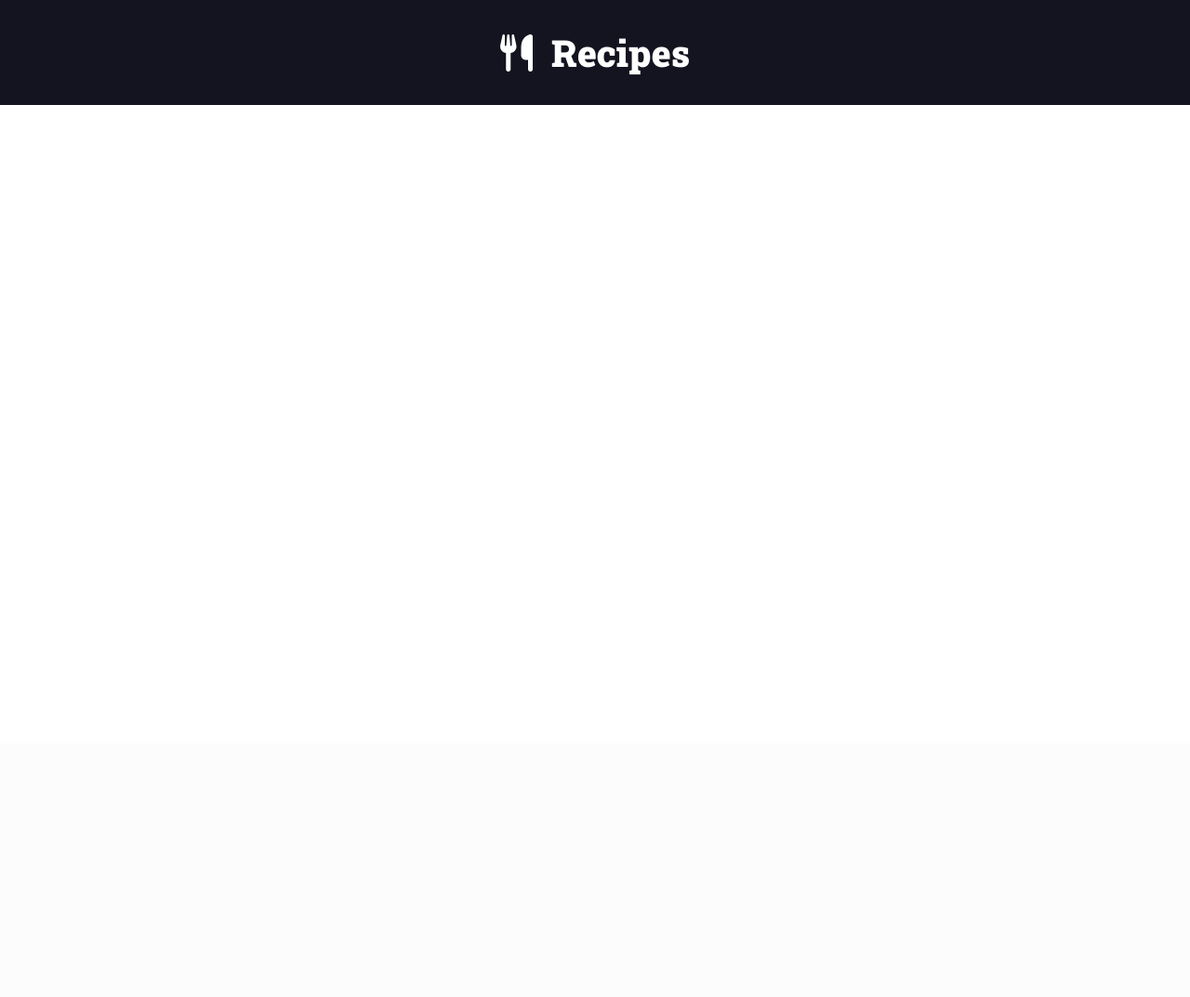
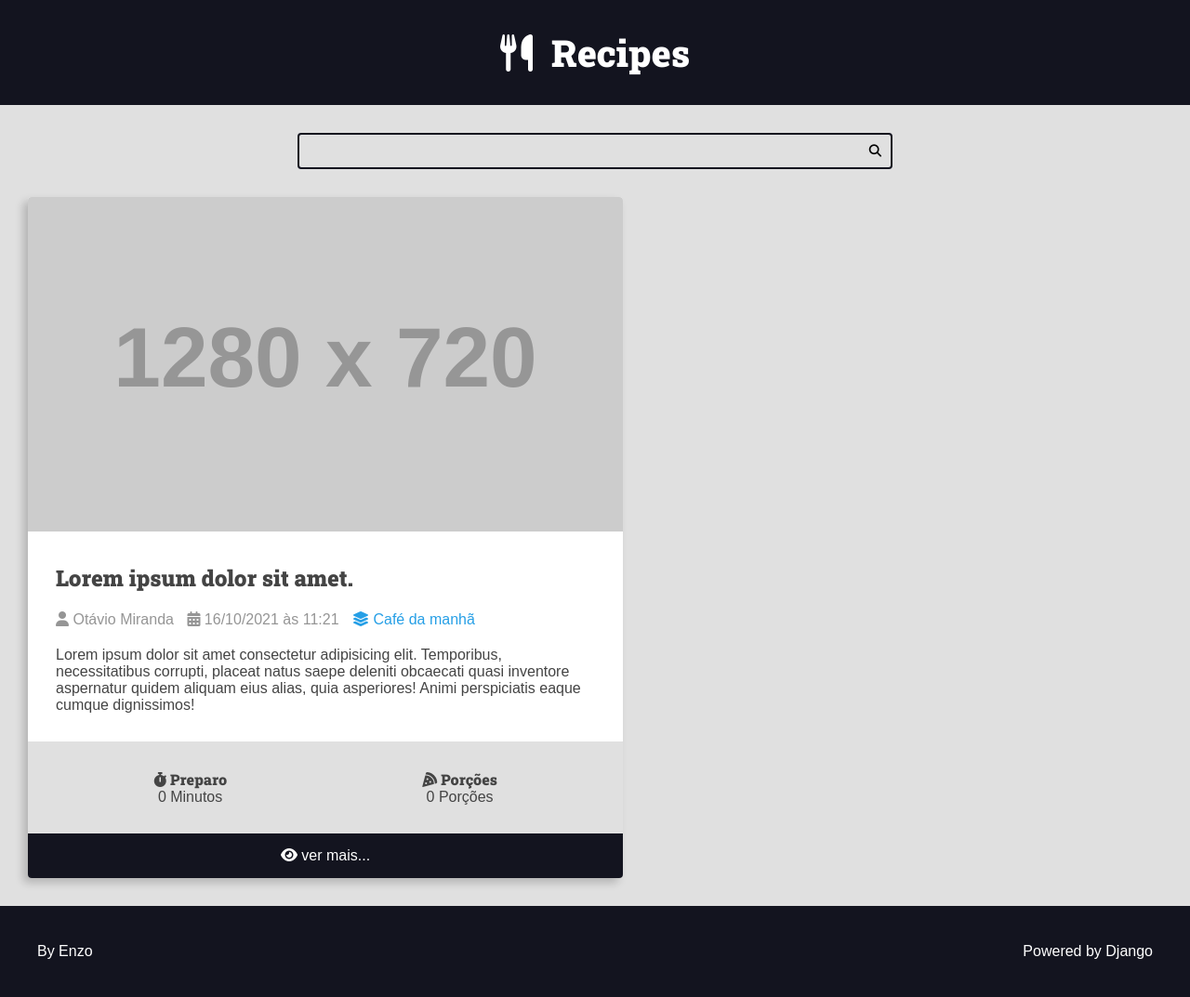
Before and after one commit to enzoshimizu/curso-django-projeto1, a Django app: page / in a window 1280 px wide. Shown: the whole page at 93% size. Before the commit the page ends 113 px from the top, so only its background shows below. Run offline with Django 5.2, Linux system fonts and the light colour scheme; grey boxes labelled with a size stand in for pictures from a placeholder-image service; some libraries are stand-ins or nearby versions.

Commit message:
aula 36 - card de receitas

```diff
--- a/recipes/templates/recipes/pages/home.html
+++ b/recipes/templates/recipes/pages/home.html
@@ -1,16 +1,16 @@
 {% include "recipes/partials/head.html" %}
 
 <body>
-    <header class="main-header-container">
-        <div class="main-header container">
-            <h1>
-                <a class="main-logo" href="/">
-                    <i class="fas fa-utensils main-logo-icon"></i>
-                    <span class="main-logo-text">Recipes</span>
-                </a>
-            </h1>
+    {% include "recipes/partials/header.html" %}
+    {% include "recipes/partials/search.html" %}
+
+    <main class="main-content-container">
+        <div class="main-content main-content-list container">
+            {% include "recipes/partials/recipe.html" %}
         </div>
-    </header>
+    </main>
+
+    {% include "recipes/partials/footer.html" %}
 </body>
 
 </html>
--- /dev/null
+++ b/recipes/templates/recipes/partials/footer.html
@@ -0,0 +1,9 @@
+<footer class="main-footer">
+    <div class="developer">
+      <a href="/" target="_blank" rel="noreferrer noopener">By Enzo</a>
+    </div>
+
+    <div class="powered">
+      <a href="https://www.djangoproject.com/" target="_blank" rel="noreferrer noopener">Powered by Django</a>
+    </div>
+  </footer>
--- a/recipes/templates/recipes/partials/head.html
+++ b/recipes/templates/recipes/partials/head.html
@@ -72,6 +72,8 @@
         body {
             font-size: 1.6rem;
             font-family: var(--font-primary);
+            background: var(--color-gray-1);
+            color: var(--color-dark-text);
         }
 
         .container {
@@ -108,5 +110,162 @@
         h6 {
             font-family: var(--font-headings);
         }
+
+        .search-form {
+            position: relative;
+            border: .2rem solid var(--color-primary-dark);
+            max-width: 64rem;
+            margin: 0 auto;
+            border-radius: .4rem;
+            transition: all 300ms ease-in-out;
+        }
+
+        .search-input,
+        .search-button {
+            border: none;
+            background: none;
+            outline: none;
+            padding: 1rem;
+            transition: all 300ms ease-in-out;
+        }
+
+        .search-input {
+            width: 100%;
+            padding-right: 3rem;
+        }
+
+        .search-button {
+            position: absolute;
+            top: 0;
+            right: 0;
+        }
+
+        .search-button:focus {
+            outline: 1px solid var(--color-primary);
+            background: rgba(0, 0, 0, .05);
+        }
+
+        .search-form:focus-within {
+            border-color: var(--color-primary);
+            background: var(--color-white);
+        }
+
+        .search-form:focus-within .search-button {
+            color: var(--color-primary);
+        }
+
+        .main-content {
+            padding-top: 0;
+        }
+
+        .main-content-list {
+            display: grid;
+            grid-template-columns: repeat(auto-fit, minmax(340px, 1fr));
+            gap: var(--spacing-gutter-large);
+        }
+
+        .recipe {
+            background: var(--color-white);
+            box-shadow: -5px 5px 10px rgba(0, 0, 0, .2);
+            transform: scale(1);
+            transition: all 300ms ease-in-out;
+            border-radius: .4rem;
+            overflow: hidden;
+        }
+
+        .recipe img {
+            max-width: 100%;
+        }
+
+        .recipe-list-item {
+            max-width: 64rem;
+        }
+
+        .recipe-list-item:hover {
+            transform: scale(1.02);
+            box-shadow: -10px 10px 20px rgba(0, 0, 0, .3);
+        }
+
+        .recipe-title-container {
+            padding: var(--spacing-gutter-medium);
+            padding-bottom: 2rem;
+        }
+
+        .recipe-author {
+            padding: 0 var(--spacing-gutter-medium);
+        }
+
+        .recipe-author a {
+            color: var(--color-primary);
+            transition: all 300ms ease-in-out;
+            text-decoration: none;
+        }
+
+        .recipe-author a:hover {
+            color: var(--color-primary-dark);
+        }
+
+        .recipe-author-item {
+            color: var(--color-gray-4);
+            margin-right: 1rem;
+
+        }
+
+        .recipe-content {
+            padding: var(--spacing-gutter-medium);
+            padding-top: 2rem;
+        }
+
+        .recipe-meta-container {
+            display: flex;
+            flex-flow: row wrap;
+            padding: var(--spacing-gutter-medium);
+            background: var(--color-gray-1);
+        }
+
+        .recipe-meta {
+            display: flex;
+            flex-flow: column nowrap;
+            flex-shrink: 1;
+            flex-grow: 1;
+            text-align: center;
+        }
+
+        .recipe-meta-title {
+            font-size: 1.6rem
+        }
+
+        .recipe-footer a {
+            background: var(--color-primary-dark);
+            display: block;
+            color: var(--color-white);
+            text-decoration: none;
+            text-align: center;
+            padding: 1.5rem var(--spacing-gutter-medium);
+            transition: all 300ms ease-in-out;
+        }
+
+        .recipe-footer a:hover {
+            filter: brightness(1.5);
+        }
+
+        .main-footer {
+            display: flex;
+            align-items: center;
+            justify-content: space-between;
+            background: var(--color-primary-dark);
+            color: var(--color-white);
+            padding: var(--spacing-gutter-large);
+        }
+
+        .main-footer a {
+            color: var(--color-white);
+            text-decoration: none;
+            transition: all 300ms ease-in-out;
+        }
+
+        .main-footer a:hover {
+            filter: brightness(.8);
+        }
     </style>
 </head>
--- /dev/null
+++ b/recipes/templates/recipes/partials/header.html
@@ -0,0 +1,10 @@
+<header class="main-header-container">
+    <div class="main-header container">
+        <h1>
+            <a class="main-logo" href="/">
+                <i class="fas fa-utensils main-logo-icon"></i>
+                <span class="main-logo-text">Recipes</span>
+            </a>
+        </h1>
+    </div>
+</header>
--- /dev/null
+++ b/recipes/templates/recipes/partials/recipe.html
@@ -0,0 +1,54 @@
+<div class="recipe recipe-list-item">
+    <div class="recipe-cover">
+        <img src="https://placehold.co/1280x720/269fe6/white" alt="temporario">
+    </div>
+
+    <div class="recipe-title-container">
+        <h2 class="recipe-title">
+            Lorem ipsum dolor sit amet.
+        </h2>
+    </div>
+
+    <div class="recipe-author">
+        <span class="recipe-author-item">
+            <i class="fas fa-user"></i>
+            Otávio Miranda
+        </span>
+        <span class="recipe-author-item">
+            <i class="fas fa-calendar-alt"></i>
+            16/10/2021 às 11:21
+        </span>
+        <span class="recipe-author-item">
+            <a href="/recipes/category/cafe-da-manha/">
+                <i class="fas fa-layer-group"></i>
+                <span>Café da manhã</span>
+            </a>
+        </span>
+    </div>
+
+    <div class="recipe-content">
+        <p>Lorem ipsum dolor sit amet consectetur adipisicing elit. Temporibus, necessitatibus corrupti, placeat natus saepe deleniti obcaecati quasi inventore aspernatur quidem aliquam eius alias, quia asperiores! Animi perspiciatis eaque cumque dignissimos!</p>
+    </div>
+
+    <div class="recipe-meta-container">
+        <div class="recipe-meta recipe-preparation">
+            <h3 class="recipe-meta-title"><i class="fas fa-stopwatch"></i> Preparo</h3>
+            <div class="recipe-meta-text">
+                0 Minutos
+            </div>
+        </div>
+        <div class="recipe-meta recipe-servings">
+            <h3 class="recipe-meta-title"><i class="fas fa-pizza-slice"></i> Porções</h3>
+            <div class="recipe-meta-text">
+                0 Porções
+            </div>
+        </div>
+    </div>
+
+    <footer class="recipe-footer">
+        <a class="recipe-read-more button button-dark button-full-width" href="/recipes/3/">
+            <i class="fas fa-eye"></i>
+            <span>ver mais...</span>
+        </a>
+    </footer>
+</div>
--- /dev/null
+++ b/recipes/templates/recipes/partials/search.html
@@ -0,0 +1,8 @@
+<div class="search-container">
+    <div class="container">
+        <form action="" class="search-form">
+            <input type="search" name="" class="search-input" name="search">
+            <button type="submit" class="search-button"><i class="fas fa-search"></i></button>
+        </form>
+    </div>
+</div>
```
